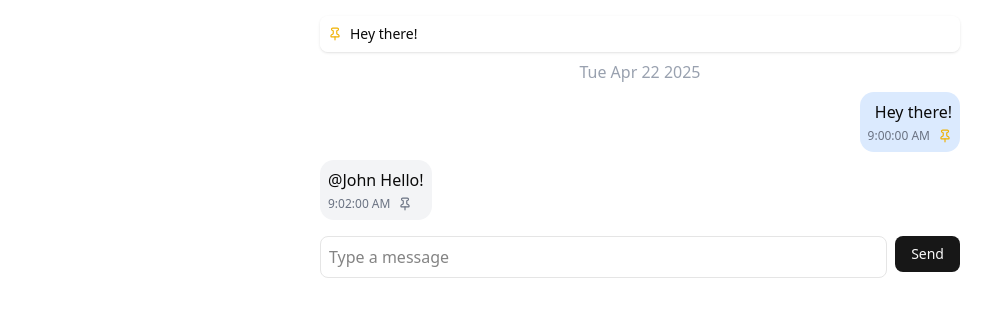
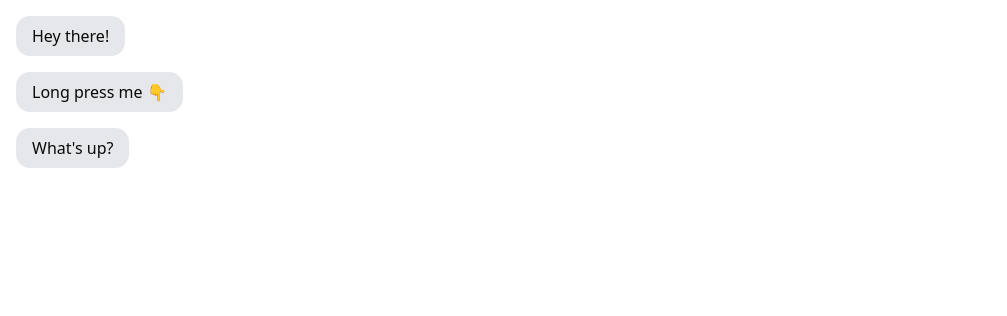
Before and after one commit to UdonShabu/build-features, a Next.js app: page /react-focus in a window 1280 px wide. Shown: the top 316 px of the page, without its empty margins (0-1007 px from the left). Built offline with nearby package versions, Linux system fonts and the light colour scheme.

Commit message:
feat: add framer-motion and create reaction picker component

```diff
--- a/package.json
+++ b/package.json
@@ -12,6 +12,7 @@
     "@radix-ui/react-slot": "^1.2.0",
     "class-variance-authority": "^0.7.1",
     "clsx": "^2.1.1",
+    "framer-motion": "^12.9.0",
     "lucide-react": "^0.503.0",
     "next": "15.3.1",
     "react": "^19.0.0",
--- /dev/null
+++ b/src/app/react-focus/_components/Reaction/ChatScreen.tsx
@@ -0,0 +1,26 @@
+"use client";
+import { useState } from "react";
+import MessageBubble from "./MessageBubble";
+
+type Message = {
+  id: number;
+  text: string;
+};
+
+const initialMessages: Message[] = [
+  { id: 1, text: "Hey there!" },
+  { id: 2, text: "Long press me 👇" },
+  { id: 3, text: "What's up?" },
+];
+
+export default function ChatScreen() {
+  const [messages, setMessages] = useState<Message[]>(initialMessages);
+
+  return (
+    <div className="space-y-4 p-4">
+      {messages.map((msg) => (
+        <MessageBubble key={msg.id} message={msg} />
+      ))}
+    </div>
+  );
+}
--- /dev/null
+++ b/src/app/react-focus/_components/Reaction/MessageBubble.tsx
@@ -0,0 +1,59 @@
+"use client";
+import { useState, useRef } from "react";
+import { AnimatePresence, motion } from "framer-motion";
+import ReactionPicker from "./ReactionPicker";
+
+type Message = {
+  id: number;
+  text: string;
+};
+
+type MessageBubbleProps = {
+  message: Message;
+};
+
+export default function MessageBubble({ message }: MessageBubbleProps) {
+  const [showPicker, setShowPicker] = useState(false);
+  const [reaction, setReaction] = useState<string | null>(null);
+  const holdTimeout = useRef<NodeJS.Timeout | null>(null);
+
+  const handlePointerDown = () => {
+    holdTimeout.current = setTimeout(() => setShowPicker(true), 600);
+  };
+
+  const handlePointerUp = () => {
+    if (holdTimeout.current) clearTimeout(holdTimeout.current);
+  };
+
+  const handleSelect = (emoji: string) => {
+    setReaction(emoji);
+    setShowPicker(false);
+  };
+
+  return (
+    <div className="relative">
+      <div
+        className="bg-gray-200 px-4 py-2 rounded-xl inline-block cursor-pointer"
+        onPointerDown={handlePointerDown}
+        onPointerUp={handlePointerUp}
+        onPointerLeave={handlePointerUp}
+      >
+        {message.text}
+      </div>
+
+      <AnimatePresence>
+        {showPicker && <ReactionPicker onSelect={handleSelect} />}
+      </AnimatePresence>
+
+      {reaction && (
+        <motion.div
+          initial={{ opacity: 0, y: -5 }}
+          animate={{ opacity: 1, y: 0 }}
+          className="text-xl mt-1 ml-2"
+        >
+          {reaction}
+        </motion.div>
+      )}
+    </div>
+  );
+}
--- /dev/null
+++ b/src/app/react-focus/_components/Reaction/ReactionPicker.tsx
@@ -0,0 +1,29 @@
+"use client";
+import { motion } from "framer-motion";
+
+type ReactionPickerProps = {
+  onSelect: (emoji: string) => void;
+};
+
+const reactions = ["👍", "❤️", "😂"] as const;
+
+export default function ReactionPicker({ onSelect }: ReactionPickerProps) {
+  return (
+    <motion.div
+      initial={{ opacity: 0, scale: 0.8 }}
+      animate={{ opacity: 1, scale: 1 }}
+      exit={{ opacity: 0 }}
+      className="absolute -top-10 left-2 flex gap-2 bg-white rounded-xl p-2 shadow-xl z-10"
+    >
+      {reactions.map((emoji) => (
+        <button
+          key={emoji}
+          onClick={() => onSelect(emoji)}
+          className="text-2xl hover:scale-125 transition-transform"
+        >
+          {emoji}
+        </button>
+      ))}
+    </motion.div>
+  );
+}
--- a/src/app/react-focus/page.tsx
+++ b/src/app/react-focus/page.tsx
@@ -1,12 +1,14 @@
 import React from "react";
 import StopwatchTimer from "./_components/StopwatchTimer";
 import PinMessages from "./_components/PinMessage";
+import ChatScreen from "./_components/Reaction/ChatScreen";
 
 const ReactFocusPage = () => {
   return (
     <div>
       {/* <StopwatchTimer /> */}
-      <PinMessages />
+      {/* <PinMessages /> */}
+      <ChatScreen />
     </div>
   );
 };
```
Also changed, not shown: 1 other file (tests, documents, lock files or other folders).
